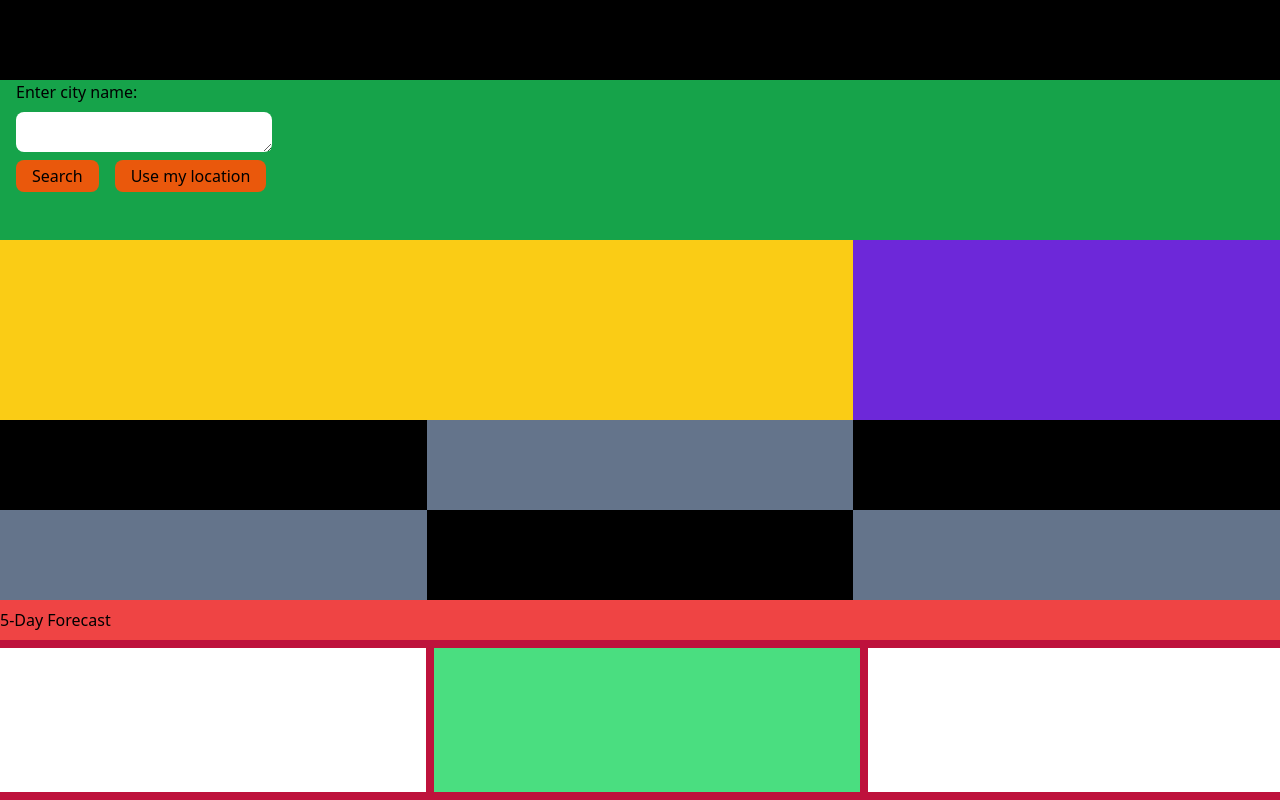
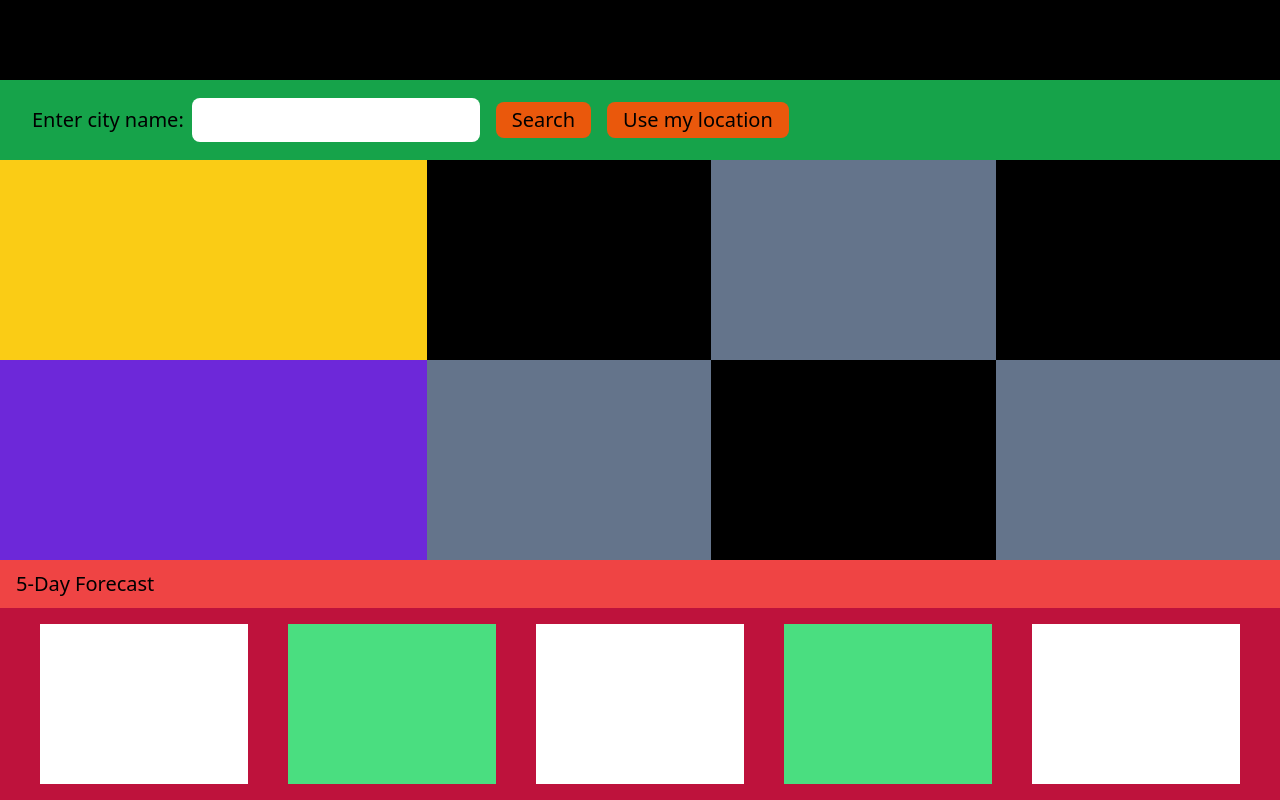
Before and after one commit to vivek-016/weather_forecast_application, a plain HTML site: page index.html in a window 1280 px wide. Drawn offline with Linux system fonts and the light colour scheme; a web font is replaced by a local one.

Commit message:
designed the responsive skeleton

```diff
--- a/index.html
+++ b/index.html
@@ -12,27 +12,27 @@
     <link rel="preconnect" href="https://fonts.gstatic.com" crossorigin>
     <link href="https://fonts.googleapis.com/css2?family=Concert+One&family=DM+Sans:ital,opsz,wght@0,9..40,100..1000;1,9..40,100..1000&family=Inter:ital,opsz,wght@0,14..32,100..900;1,14..32,100..900&family=Lato:ital,wght@0,100;0,300;0,400;0,700;0,900;1,100;1,300;1,400;1,700;1,900&family=Merriweather:ital,wght@0,300;0,400;0,700;0,900;1,300;1,400;1,700;1,900&family=Montserrat:ital,wght@0,100..900;1,100..900&family=Open+Sans:ital,wght@0,300..800;1,300..800&family=Oswald:wght@200..700&family=Raleway:ital,wght@0,100..900;1,100..900&family=Roboto:ital,wght@0,100;0,300;0,400;0,500;0,700;0,900;1,100;1,300;1,400;1,500;1,700;1,900&family=Slabo+13px&family=Slabo+27px&family=Space+Grotesk:wght@300..700&family=Work+Sans:ital,wght@0,100..900;1,100..900&display=swap" rel="stylesheet">
 </head>
-<body class="box-border max-h-screen m-0 p-0">
+<body class="box-border max-h-screen m-0 p-0 lg:text-lg xl:text-xl 2xl:text-3xl">
     <header class="bg-black max-h-[10vh] h-[10vh] max-w-full">
 
     </header>
     <main class="max-h-[90vh]">
-        <section id="location" class="bg-green-600 max-h-[20vh] h-[20vh] w-screen">
-            <div id="search" class="flex flex-col mx-4">
-                <label for="city">Enter city name:</label>
-                <textarea name="city" id="city" class="h-10 rounded-lg p-2 my-2 max-w-64"></textarea>
-                <div id="btn-container" class="flex">
-                    <button id="srch" class="bg-orange-600 px-4 py-1 rounded-lg mr-2">Search</button>
+        <section id="location" class="bg-green-600 max-h-[20vh] h-[20vh] w-screen sm:h-[10vh] flex items-center ">
+            <div id="search" class="flex flex-col mx-4 sm:flex-row justify-center md:justify-start">
+                <label for="city" class="sm:p-2 ml-2 mt-2">Enter city name:</label>
+                <textarea name="city" id="city" class="h-10 resize-none rounded-lg p-2 mr-2 my-2 w-56 xl:w-72 2xl:w-96 lg:h-11 2xl:h-14"></textarea>
+                <div id="btn-container" class="flex sm:items-center">
+                    <button id="srch" class="bg-orange-600 px-4 py-1 rounded-lg mr-2 h-fit sm:ml-2">Search</button>
 
-                    <button id="loc" class="bg-orange-600 px-4 py-1 rounded-lg ml-2">
+                    <button id="loc" class="bg-orange-600 px-4 py-1 rounded-lg mx-2 h-fit">
                         Use my location
                     </button>
                 </div>
             </div>
         </section>
-        <section id="forecast" class="max-h-[45vh] h-[45vh] w-screen">
-            <div id="weather" class="h-1/2 flex">
-                <div id="date-icon" class="w-2/3 h-full bg-yellow-400">
+        <section id="forecast" class=" h-[45vh] w-screen sm:h-[50vh] sm:flex">
+            <div id="weather" class="h-1/2 flex sm:flex-col sm:h-full sm:w-1/3">
+                <div id="date-icon" class="w-2/3 h-full bg-yellow-400 sm:w-full">
                     <div id="loc-date">
 
                     </div>
@@ -40,11 +40,11 @@
 
                     </div>
                 </div>
-                <div id="description" class="w-1/3 h-full bg-violet-700">
+                <div id="description" class="w-1/3 h-full bg-violet-700 sm:w-full">
 
                 </div>
             </div>
-            <div id="weather-details" class="h-1/2 bg-purple-300 flex flex-wrap">
+            <div id="weather-details" class="h-1/2 bg-purple-300 flex flex-wrap sm:w-2/3 sm:h-full">
                 <div id="1" class="h-1/2 w-1/3 bg-black">
 
                 </div>
@@ -65,25 +65,65 @@
                 </div>
             </div>
         </section>
-        <section id="5-day" class="bg-red-500 max-h-[25vh] h-[25vh] w-screen">
-            <h2 class="h-[20%] flex items-center">5-Day Forecast</h2>
-            <div id="5d-container" class="h-[80%] bg-rose-700 w-full flex overflow-x-auto space-x-2 py-2">
+        <section id="5-day" class="bg-red-500 max-h-[25vh] h-[25vh] w-screen sm:max-h-[30vh] sm:h-[30vh] ">
+            <h2 class="h-[20%] flex items-center px-4">5-Day Forecast</h2>
+            <div id="5d-container" class="h-[80%] bg-rose-700 min-w-full flex overflow-x-scroll p-2 xl:py-4 2xl:py-8  justify-evenly space-x-2 ">
 
+                <div id="d1" class="h-full min-w-32 xl:w-52 2xl:w-80 bg-white">
+                    <div id="5d-day1">
 
-                <div id="d1" class="h-full min-w-[33.3vw] bg-white">
+                    </div>
+                    <div id="5d-icon1">
+
+                    </div>
+                    <div id="5d-temp1">
+
+                    </div>
 
                 </div>
-                <div id="d2" class="h-full min-w-[33.3vw] bg-green-400">
+                <div id="d2" class="h-full min-w-32 xl:w-52 2xl:w-80 bg-green-400">
+                    <div id="5d-day2">
 
-               </div>
-                 <div id="d3" class="h-full min-w-[33.3vw] bg-white">
+                    </div>
+                    <div id="5d-icon2">
 
+                    </div>
+                    <div id="5d-temp2">
+
+                    </div>
                 </div>
-                <div id="d4" class="h-full min-w-[33.3vw] bg-green-400">
+                <div id="d3" class="h-full min-w-32 xl:w-52 2xl:w-80 bg-white">
+                    <div id="5d-day3">
 
+                    </div>
+                    <div id="5d-icon3">
+
+                    </div>
+                    <div id="5d-temp3">
+
+                    </div>
                 </div>
-                <div id="d5" class="h-full min-w-[33.3vw] bg-white">
+                <div id="d4" class="h-full min-w-32 xl:w-52 2xl:w-80 bg-green-400">
+                    <div id="5d-day4">
 
+                    </div>
+                    <div id="5d-icon4">
+
+                    </div>
+                    <div id="5d-temp4">
+
+                    </div>
+                </div>
+                <div id="d5" class="h-full min-w-32 xl:w-52 2xl:w-80 bg-white">
+                    <div id="5d-day5">
+
+                    </div>
+                    <div id="5d-icon5">
+
+                    </div>
+                    <div id="5d-temp5">
+
+                    </div>
                 </div>
 
             </div>
```
Also changed, not shown: style.css.
